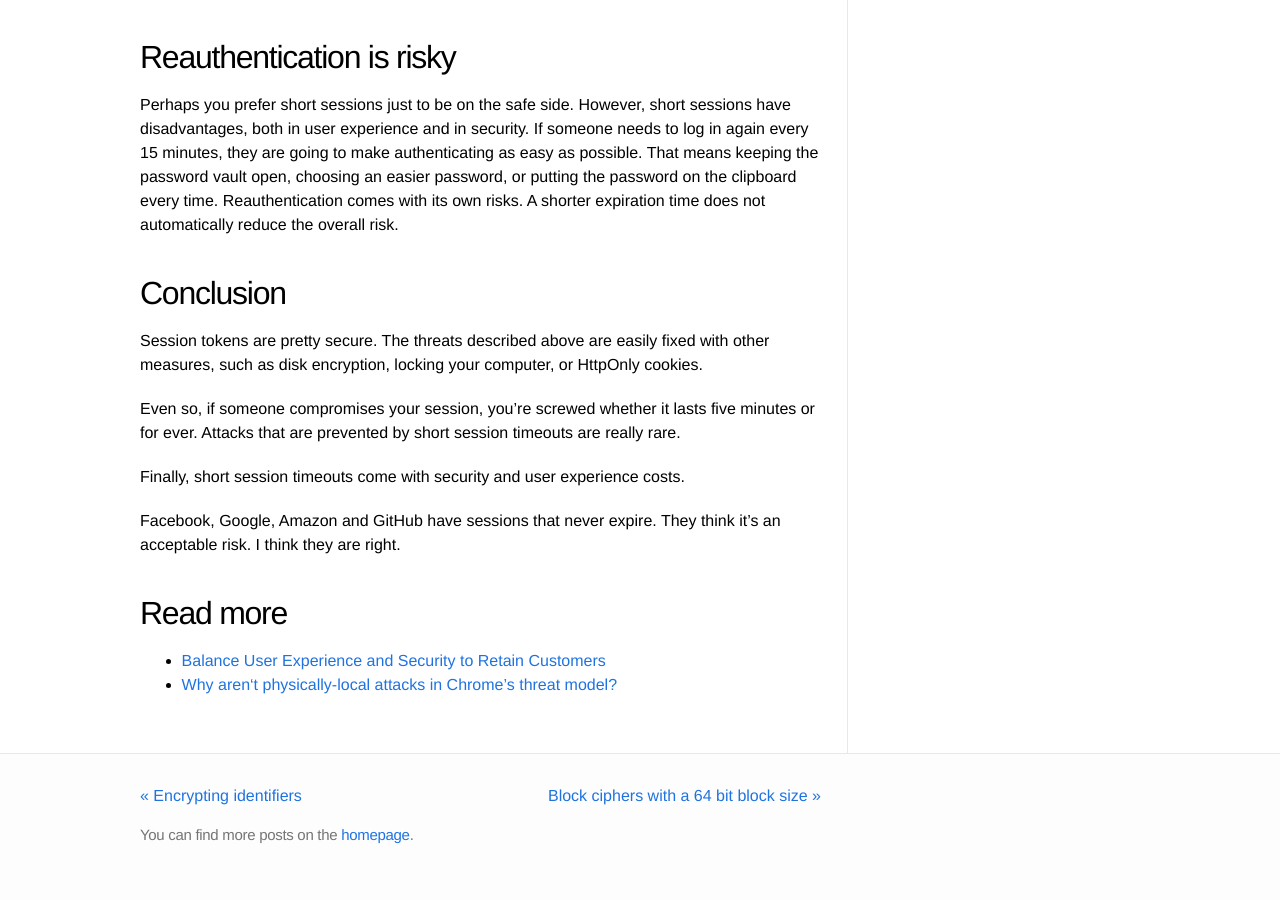
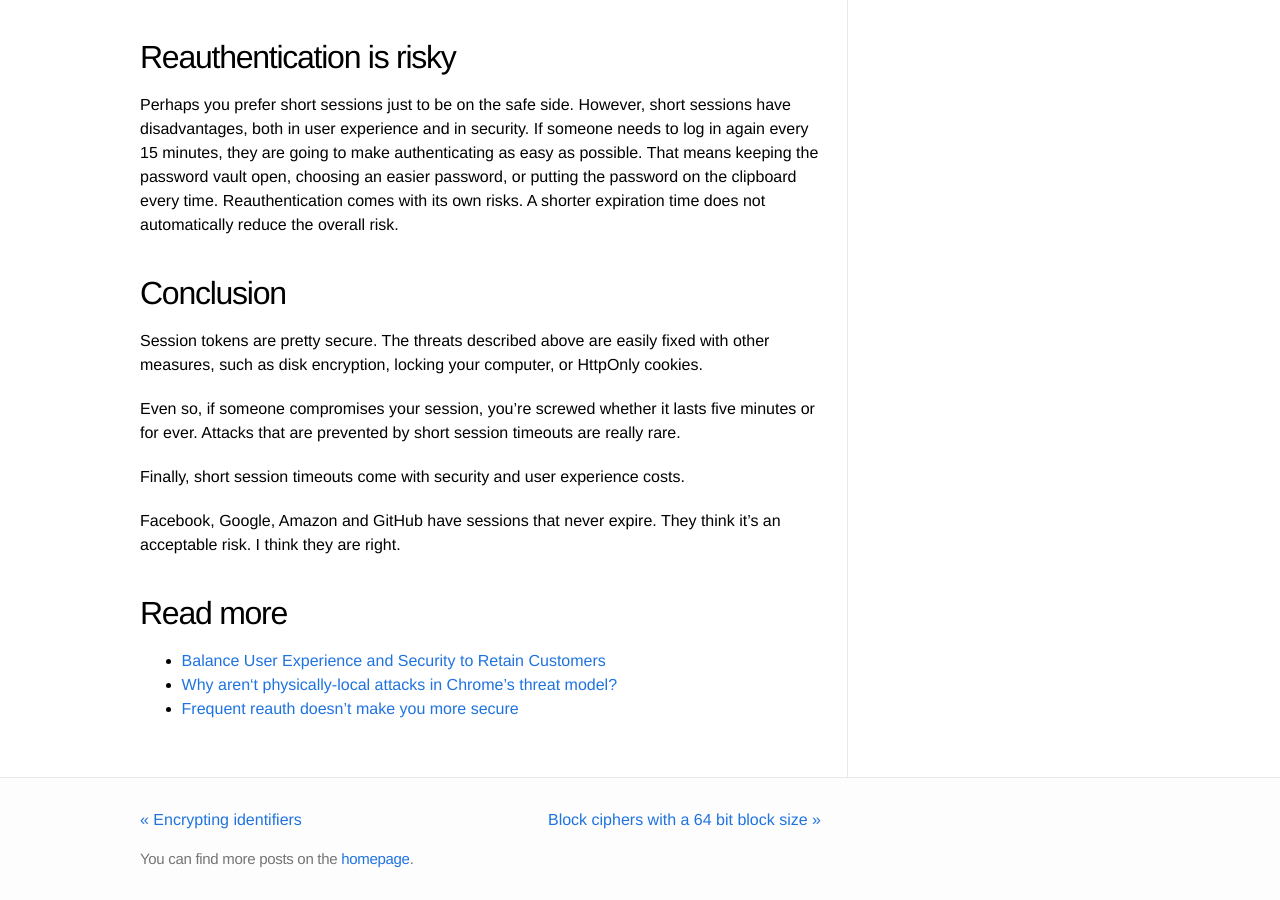
Before and after one commit to Sjord/Sjord.github.io, a Jekyll site: the page built from _posts/2023-08-04-session-timeout.md, in a window 1280 px wide and 900 px high, scrolled down 2159 px. Built offline with Jekyll 4.4.1, drawn with Linux system fonts in a browser that asks for light colours; before the commit the page ends 3035 px from its top, so only the background shows below that.

Commit message:
Add link about frequent reauthentication

```diff
--- a/_posts/2023-08-04-session-timeout.md
+++ b/_posts/2023-08-04-session-timeout.md
@@ -66,3 +66,4 @@ Facebook, Google, Amazon and GitHub have sessions that never expire. They think
 
 * [Balance User Experience and Security to Retain Customers](https://auth0.com/blog/balance-user-experience-and-security-to-retain-customers/)
 * [Why aren‘t physically-local attacks in Chrome’s threat model?](https://chromium.googlesource.com/chromium/src/+/master/docs/security/faq.md#why-arent-physically_local-attacks-in-chromes-threat-model)
+* [Frequent reauth doesn't make you more secure](https://tailscale.com/blog/frequent-reath-security)
```
